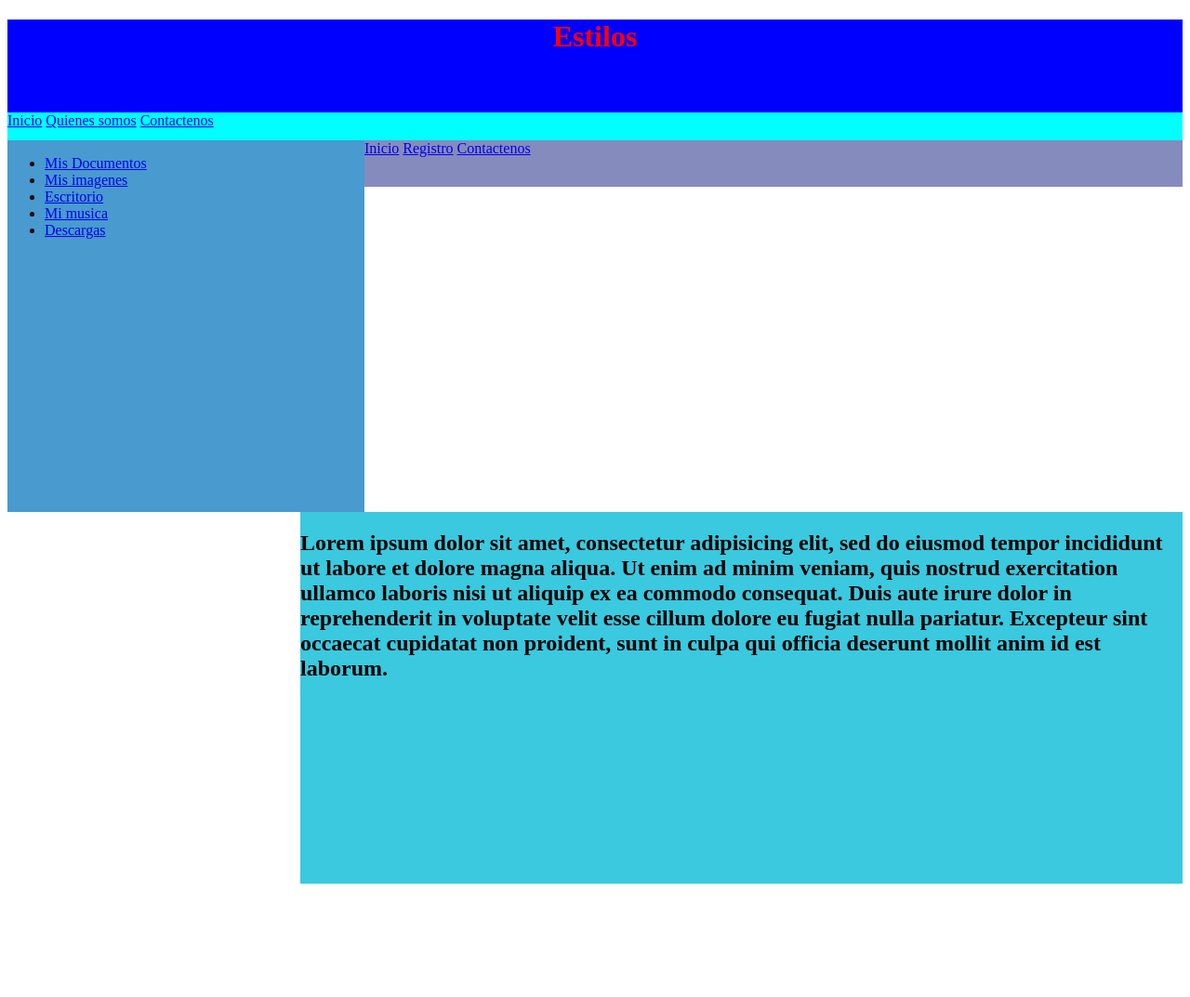
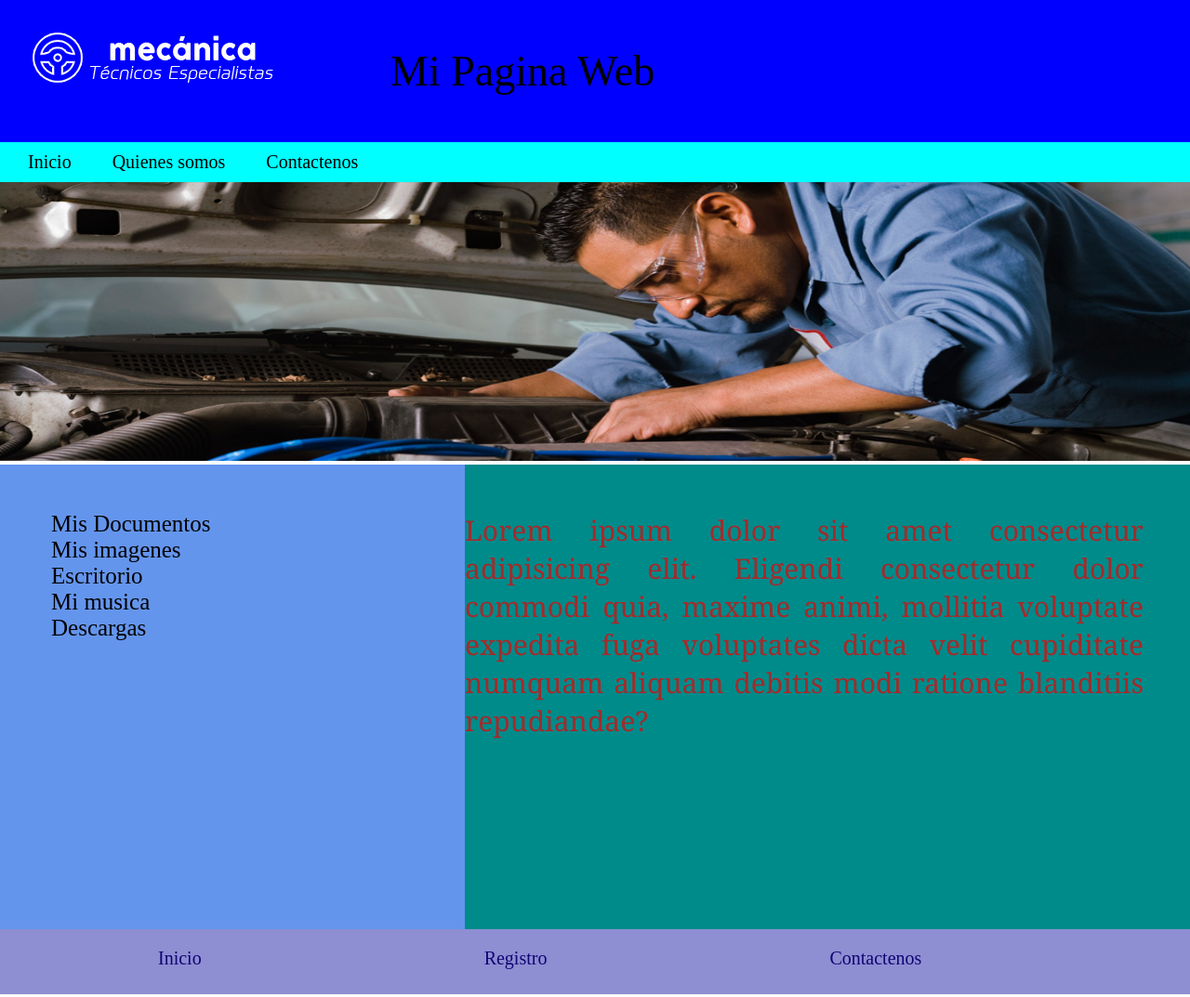
Before and after one commit to erlinda7/misEstilos, a plain HTML site: page index.html in a window 1280 px wide. Shown: the whole page at 93% size. Before the commit the page ends 951 px from the top, so only its background shows below. Drawn offline with Linux system fonts and the light colour scheme.

Commit message:
mejorando el maquetado

```diff
--- a/estilos.css
+++ b/estilos.css
@@ -1,36 +1,89 @@
-header{
-	margin-top:0;
-	background-color: blue;
-	height: 100px;
-	text-align: center;
+*{
+	margin: 0;
+	padding: 0;
 }
 
-nav{
-	background-color: cyan;
-	height: 30px;
+.header{
+	background-color: blue;
+	overflow: hidden;
+}
+.logo{
+	float: left;
+	width: 300px;
+	padding: 35px;
+}
+
+.descripcion{
+	float: left;
+	padding: 50px;
+	font-family: 'Times New Roman', Times, serif;
+	font-size: 46px;
+}
+
+.menu{
+	float: left;
+	background: cyan;
+	padding: 10px;
+	width: 100%;
+}
+
+.menu a{
+	text-decoration: none;
+	font-size: 20px;
+	color: black;
+	padding: 5px 20px;
+}
+
+.contenido{
+	overflow: hidden;
+}
+
+.izquierda{
+	background-color: cornflowerblue;
+	margin: 0;
+	width: 400px;
+	height: 400px;
+	float: left;
+	padding: 50px;
+}
+
+.izquierda ul{
+	list-style: none;
+}
+
+.izquierda li a{
+	text-decoration: none;
+	padding: 5px;
+	color: black;
+	font-size: 25px;
+
+}
+.derecha{
+	background-color: darkcyan;
+
+	height: 400px;
+	padding: 50px;
 
 }
 
-h1{
-	color: red;
+.texto{
+
+	font-size: 30px;
+	font-family: Georgia, 'Times New Roman', Times, serif;
+	color: brown;
+	text-align: justify;
 }
 
-
-.contenido{
-	background-color: #489ACF;
-	float:left;
-	width: 384px;
-	height: 400px;
+.pie{
+	background: rgb(142, 142, 211);
+	height: 30px;
+	padding: 20px;
 }
-.cuerpo{
-	background-color: #3AC9DF;
-	float:right;
-	width: 949px;
-	height: 400px;
-}
-
-footer{
-	background-color: #868BBD;
-	height: 50px;
+.pie a{
+	text-decoration: none;
+	padding: 100px 150px;
+	font-family: 'Times New Roman', Times, serif;
+	font-size: 20px;
+	color: rgb(16, 5, 114);
 
 }
--- a/index.html
+++ b/index.html
@@ -1,25 +1,37 @@
 <!DOCTYPE html>
 <html lang="en">
+
 <head>
 	<meta charset="UTF-8">
 	<title>Estilos</title>
-	<link  rel="stylesheet"  href="estilos.css">
+	<link rel="stylesheet" href="estilos.css">
 </head>
+
 <body>
 
-	<header>
-		<h1>Estilos</h1>
+	<header class="header">
+		<div class="logo">
+			<img src="logo-blanco.png" alt="">
+		</div>
+		<div class="descripcion">
+			<p>Mi Pagina Web</p>
+		</div>
+
 	</header>
 
-	<nav>
+	<nav class="menu">
 		<a href="#">Inicio</a>
 		<a href="#">Quienes somos</a>
 		<a href="#">Contactenos</a>
 	</nav>
 
+	<section class="slider">
+		<img src="slider01.jpg" alt="" width="100%" height="300px">
+	</section>
+
 	<section class="contenido">
-
-			<ul>
+		<article class="izquierda">
+			<ul class="opciones">
 				<li>
 					<a href="#">Mis Documentos</a>
 				</li>
@@ -36,22 +48,15 @@
 					<a href="#">Descargas</a>
 				</li>
 			</ul>
-
+		</article>
+		<article class="derecha">
+			<p class="texto">Lorem ipsum dolor sit amet consectetur adipisicing elit. Eligendi consectetur dolor commodi quia, maxime
+				animi, mollitia voluptate expedita fuga voluptates dicta velit cupiditate numquam aliquam debitis modi
+				ratione blanditiis repudiandae?</p>
+		</article>
 	</section>
 
-	<section class="cuerpo">
-
-		<h2>Lorem ipsum dolor sit amet, consectetur adipisicing elit, sed do eiusmod
-		tempor incididunt ut labore et dolore magna aliqua. Ut enim ad minim veniam,
-		quis nostrud exercitation ullamco laboris nisi ut aliquip ex ea commodo
-		consequat. Duis aute irure dolor in reprehenderit in voluptate velit esse
-		cillum dolore eu fugiat nulla pariatur. Excepteur sint occaecat cupidatat non
-		proident, sunt in culpa qui officia deserunt mollit anim id est laborum.
-		</h2>
-	</section>
-
-
-	<footer>
+	<footer class="pie">
 		<a href="#">Inicio</a>
 		<a href="#">Registro</a>
 		<a href="#">Contactenos</a>
@@ -60,4 +65,5 @@
 
 
 </body>
+
 </html>
```
Also changed, not shown: logo-blanco.png (added), slider01.jpg (added).
